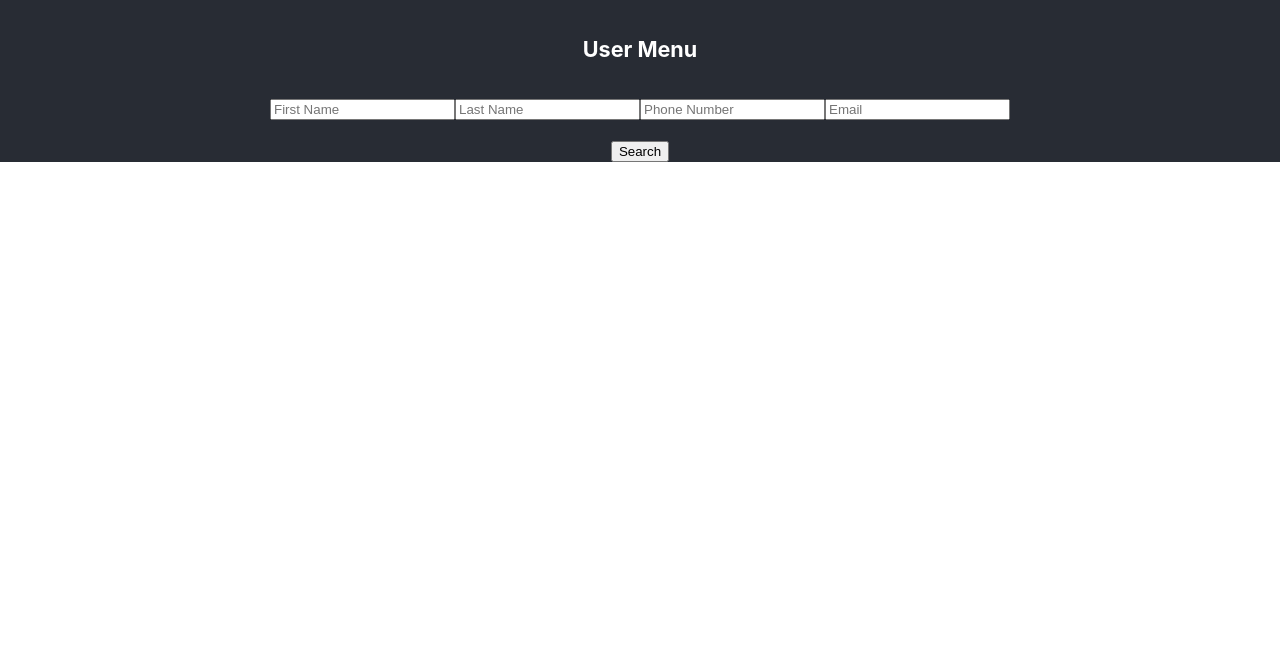
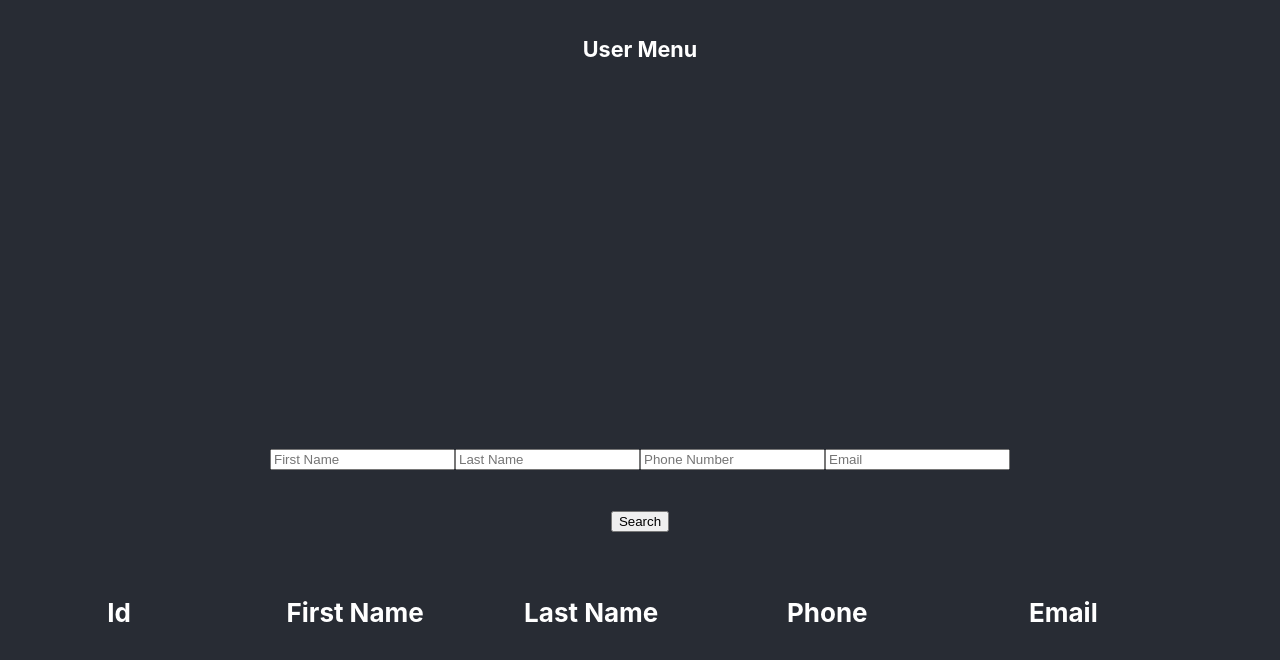
Before and after one commit to Jose72/foodie-web, a React (Create React App) app: page /users in a window 1280 px wide. Shown: the top 660 px of the page. Built offline with nearby package versions, Linux system fonts and the light colour scheme; sample sign-in values are in the browser's storage.

Commit message:
Basic users display

```diff
--- a/package.json
+++ b/package.json
@@ -3,10 +3,12 @@
   "version": "0.1.0",
   "private": true,
   "dependencies": {
+    "bootstrap": "^4.3.1",
     "react": "^16.9.0",
     "react-dom": "^16.9.0",
     "react-router-dom": "^5.0.1",
-    "react-scripts": "3.1.1"
+    "react-scripts": "3.1.1",
+    "reactstrap": "^8.0.1"
   },
   "scripts": {
     "start": "react-scripts start",
--- a/src/UsersPage/UsersPage.css
+++ b/src/UsersPage/UsersPage.css
@@ -25,7 +25,7 @@
     color: white;
 }
 
-.UserPage-footer{
+.UserPage-footer {
     background-color: #282c34;
     clear: both;
     min-height: 5vh;
@@ -39,3 +39,25 @@
     font-size: calc(1px + 2vmin);
     color: white;
 }
+.User-search{
+    margin-top: 10%;
+    width: 100%;
+    top: 0;
+    flex-direction: column;
+    align-items: center;
+    justify-content: center;
+}
+/*
+.Table-header {
+    background-color: #ffffff;
+    text-align: center;
+    display: flex;
+}
+
+.Table-content {
+    background-color: #ffffff;
+    text-align: center;
+    display: flex;
+}
+
+ */
--- a/src/UsersPage/UsersPage.jsx
+++ b/src/UsersPage/UsersPage.jsx
@@ -1,5 +1,6 @@
 import React from 'react';
 import './UsersPage.css';
+import { Table } from 'reactstrap';
 
 
 class UsersPage extends React.Component {
@@ -7,6 +8,7 @@ class UsersPage extends React.Component {
         super(props);
 
         this.state = {
+            userList: [],
             query: {
                 firstName: '',
                 lastName: '',
@@ -14,19 +16,86 @@ class UsersPage extends React.Component {
                 phone: ''
             }
         };
+
+
     }
 
+    //Search button
     onSubmit = (e) => {
         e.persist();
         e.preventDefault();
-        console.log(this.state)
-        fetch()
+        console.log(this.state);
+        this.setState({userList: [{id: 1, firstName: 'Jonh', lastName: 'Cart', email: 'JCARt@gamil.com', phone: 44443334},
+            {id: 2, firstName: 'Mira', lastName: 'Smith', email: 'MirSmi@gamil.com', phone: 45654222},
+            {id: 3, firstName: 'Kal', lastName: 'Santht', email: 'KSant@gamil.com', phone: 67634354}]})
+
     };
 
+    //Change on form fields
     change = (e) => {
         e.persist();
         this.setState({[e.target.name]:  e.target.value})
     };
+
+    //Next page of table
+    onClickNext = (e) => {
+        e.persist();
+        e.preventDefault();
+
+    };
+
+    //Previous page of table
+    onClickPrevious = (e) => {
+        e.persist();
+        e.preventDefault();
+
+
+    };
+
+    //Delete user
+    onClickDelete = (e) => {
+        e.persist();
+        e.preventDefault();
+
+
+    };
+
+    //Modify user
+    onClickModify = (e) => {
+        e.persist();
+        e.preventDefault();
+
+
+    };
+
+    renderFields(){
+        return (
+            <tr className={'Table-header'}>
+                <th style={{width: '10%'}}> Id</th>
+                <th style={{width: '10%'}}>First Name</th>
+                <th style={{width: '10%'}}>Last Name</th>
+                <th style={{width: '10%'}}>Phone</th>
+                <th style={{width: '10%'}}>Email</th>
+                <th style={{width: '2%'}}></th>
+                <th style={{width: '2%'}}></th>
+            </tr>
+        )
+    }
+
+
+    renderElement(user) {
+        return (
+            <tr className={'Table-content'} key={user.id}>
+                <td>{user.id}</td>
+                <td>{user.firstName}</td>
+                <td>{user.lastName}</td>
+                <td>{user.phone}</td>
+                <td>{user.email}</td>
+                <td><button onClick={(e) => this.onClickDelete(e)}> Delete </button></td>
+                <td><button onClick={(e) => this.onClickModify(e)}> Modify </button></td>
+            </tr>
+        )
+    }
 
     render(){
         return (
@@ -36,8 +105,9 @@ class UsersPage extends React.Component {
                         User Menu
                     </h5>
                 </header>
+                <div className={'UserPage-content'}>
                     <form>
-                    <div className=''>
+                        <div className='User-search'>
                             <form>
                             <input
                                 size='150%'
@@ -71,8 +141,20 @@ class UsersPage extends React.Component {
                             </form>
                             <br/>
                             <button onClick={(e) => this.onSubmit(e)}> Search </button>
+                            <br/>
+                            <br/>
+                            <br/>
                         </div>
                     </form>
+                    <Table className={'Table'}>
+                        <thead>
+                            {this.renderFields()}
+                        </thead>
+                        <tbody>
+                            {this.state.userList.map(this.renderElement)}
+                        </tbody>
+                    </Table>
+                </div>
             </div>
         )
     }
```
Also changed, not shown: 1 other file (tests, documents, lock files or other folders). Lines whose indentation alone changed are shown as unchanged.
